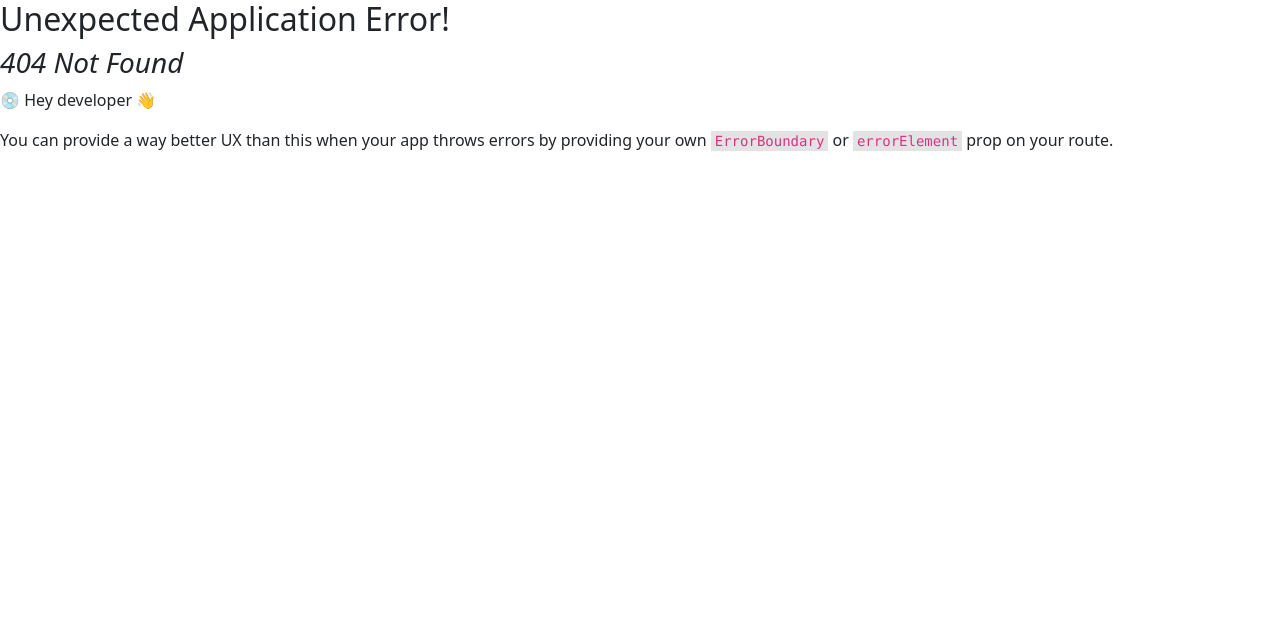
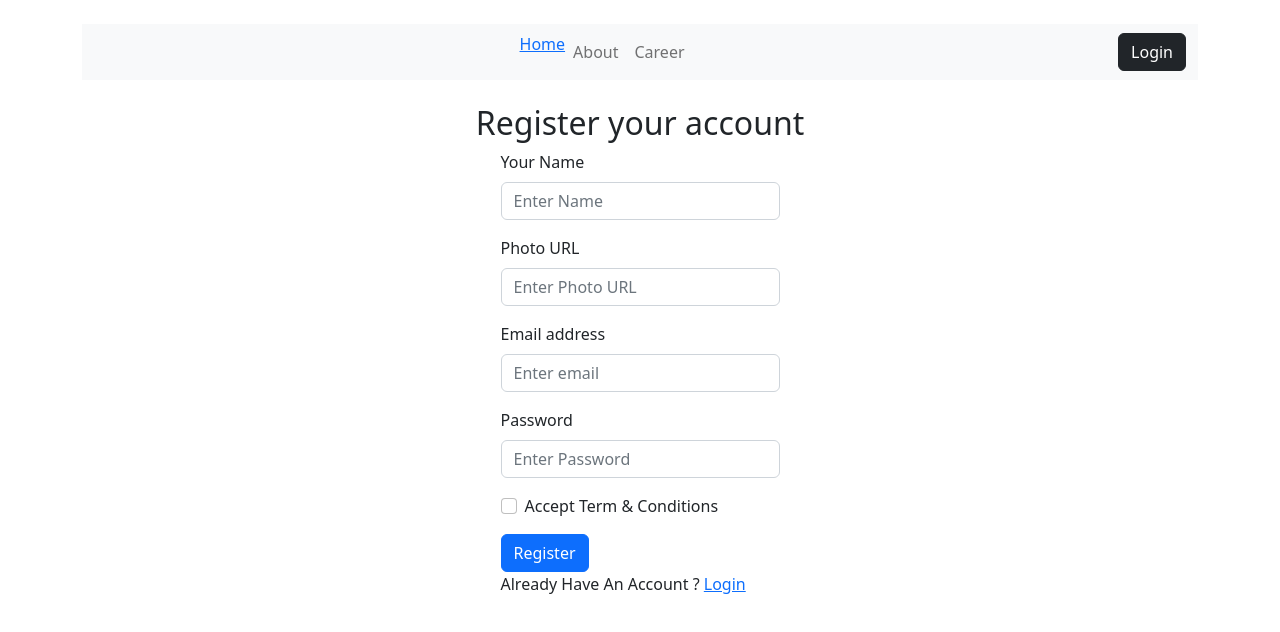
Before and after one commit to ptan01/Dragon-news, a React (Vite) app: page /register in a window 1280 px wide. Before the commit this address had no page. Shown: the top 632 px of the page. Built offline with nearby package versions, Linux system fonts and the light colour scheme.

Commit message:
login page and register page connect and ui set

```diff
--- a/src/Leyout/LoginLeyout.jsx
+++ b/src/Leyout/LoginLeyout.jsx
@@ -0,0 +1,14 @@
+import React from 'react';
+import NavigationBar from '../Pages/Shared/NavigationBar/NavigationBar';
+import { Outlet } from 'react-router-dom';
+
+const LoginLeyout = () => {
+    return (
+        <div>
+            <NavigationBar></NavigationBar>
+            <Outlet></Outlet>
+        </div>
+    );
+};
+
+export default LoginLeyout;
--- a/src/Pages/Login/Login/Login.jsx
+++ b/src/Pages/Login/Login/Login.jsx
@@ -0,0 +1,40 @@
+import React from 'react';
+import { Button, Container, Form } from 'react-bootstrap';
+import { Link } from 'react-router-dom';
+
+const Login = () => {
+    return (
+        <Container>
+            <h2 className='text-center'>Login your account</h2>
+            <div className='w-25 mx-auto'>
+                <Form>
+                    <Form.Group className="mb-3" controlId="formBasicEmail">
+                        <Form.Label>Email address</Form.Label>
+                        <Form.Control type="email" name='email' placeholder="Enter email" required />
+
+                    </Form.Group>
+
+                    <Form.Group className="mb-3" controlId="formBasicPassword">
+                        <Form.Label>Password</Form.Label>
+                        <Form.Control type="password" name='password' placeholder="Password" required />
+                    </Form.Group>
+                    <Form.Group className="mb-3" controlId="formBasicCheckbox">
+                        <Form.Check type="checkbox" label="Check me out" />
+                    </Form.Group>
+                    <Button variant="primary" type="submit">
+                        Login
+                    </Button>
+                    <p>Don't Have An Account ? <Link to='/register'> Register</Link></p>
+                    <Form.Text className='text-success'>
+
+                    </Form.Text>
+                    <Form.Text className='text-danger'>
+
+                    </Form.Text>
+                </Form>
+            </div>
+        </Container>
+    );
+};
+
+export default Login;
--- a/src/Pages/Login/Register/Register.jsx
+++ b/src/Pages/Login/Register/Register.jsx
@@ -1,10 +1,50 @@
 import React from 'react';
+import { Button, Container, Form } from 'react-bootstrap';
+import { Link } from 'react-router-dom';
 
 const Register = () => {
     return (
-        <div>
-            <h1>this is Register</h1>
-        </div>
+        <Container>
+            <h2 className='text-center'>Register your account</h2>
+            <div className='w-25 mx-auto'>
+                <Form>
+                    <Form.Group className="mb-3" controlId="formBasicEmail">
+                        <Form.Label>Your Name</Form.Label>
+                        <Form.Control type="text" name='name' placeholder="Enter Name" required />
+                    </Form.Group>
+
+                    <Form.Group className="mb-3" controlId="formBasicEmail">
+                        <Form.Label>Photo URL</Form.Label>
+                        <Form.Control type="text" name='photo' placeholder="Enter Photo URL" required />
+                    </Form.Group>
+
+                    <Form.Group className="mb-3" controlId="formBasicEmail">
+                        <Form.Label>Email address</Form.Label>
+                        <Form.Control type="email" name='email' placeholder="Enter email" required />
+                    </Form.Group>
+
+                    <Form.Group className="mb-3" controlId="formBasicPassword">
+                        <Form.Label>Password</Form.Label>
+                        <Form.Control type="password" name='password' placeholder= "Enter Password" required />
+                    </Form.Group>
+
+                    <Form.Group className="mb-3" controlId="formBasicCheckbox">
+                        <Form.Check type="checkbox" name='checkbox' label="Accept Term & Conditions" />
+                    </Form.Group>
+
+                    <Button variant="primary" type="submit">
+                        Register
+                    </Button>
+                    <p>Already Have An Account ? <Link to='/login'>Login</Link></p>
+                    <Form.Text className='text-success'>
+
+                    </Form.Text>
+                    <Form.Text className='text-danger'>
+
+                    </Form.Text>
+                </Form>
+            </div>
+        </Container>
     );
 };
 
--- a/src/Provider/AuthProvider.jsx
+++ b/src/Provider/AuthProvider.jsx
@@ -7,7 +7,7 @@
 const AuthProvider = ({children}) => {
 
 
-    const user = {displayName: 'baler Khan'}
+    const user = null
 
     const authInfo = {
         user
--- a/src/Routes/Routes.jsx
+++ b/src/Routes/Routes.jsx
@@ -1,24 +1,41 @@
-import { createBrowserRouter } from "react-router-dom";
+import { Navigate, createBrowserRouter } from "react-router-dom";
 import Main from "../Leyout/Main";
 import Home from "../Pages/Home/Home/Home";
 import Category from "../Pages/Home/Categoris/Category";
 import NewsLeyout from "../Leyout/NewsLeyout";
 import News from "../Pages/news/news/news";
+import LoginLeyout from "../Leyout/LoginLeyout";
+import Login from "../Pages/Login/Login/Login";
+import Register from "../Pages/Login/Register/Register";
 
 const router = createBrowserRouter([
   {
-      path: "/",
-      element: <Main></Main>,
+    path: '/',
+    element: <LoginLeyout></LoginLeyout>,
     children: [
       {
         path: '/',
-            element: <Category></Category>,
-            loader: () => fetch('http://localhost:5000/news/')
+        element: <Navigate to='/category/0'></Navigate>
       },
       {
-          path : '/category/:id',
+        path: '/login',
+        element: <Login></Login>,
+      },
+      {
+        path: '/register',
+        element: <Register></Register>
+      }
+    ]
+  },
+  {
+    path: "/category",
+    element: <Main></Main>,
+    children: [
+
+      {
+        path: ':id',
         element: <Category></Category>,
-          loader: ({params})=> fetch(`http://localhost:5000/categories/${params.id}`)
+        loader: ({ params }) => fetch(`http://localhost:5000/categories/${params.id}`)
       }
     ]
   },
@@ -29,11 +46,11 @@
       {
         path: ':id',
         element: <News></News>,
-          loader: ({params}) => fetch(`http://localhost:5000/news/${params.id}`)
+        loader: ({ params }) => fetch(`http://localhost:5000/news/${params.id}`)
       }
     ]
   }
 ]);
 
 
-export default router ;
+export default router;
```
Lines whose indentation alone changed are shown as unchanged.
